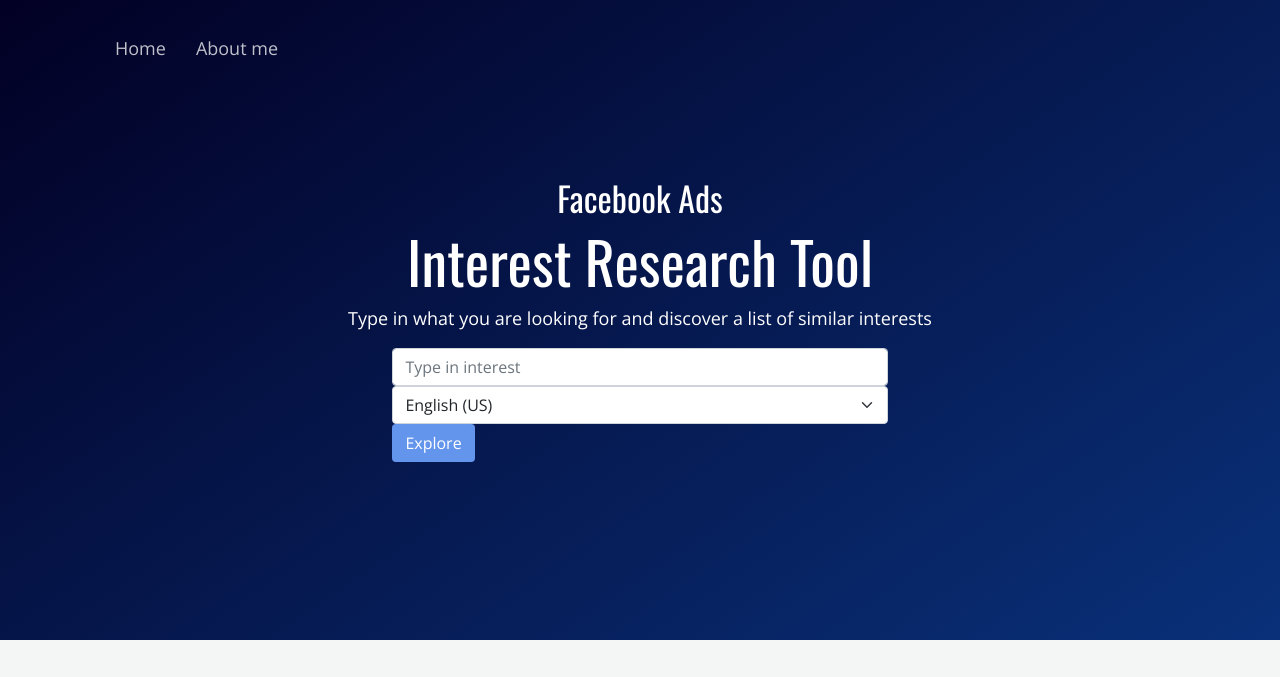
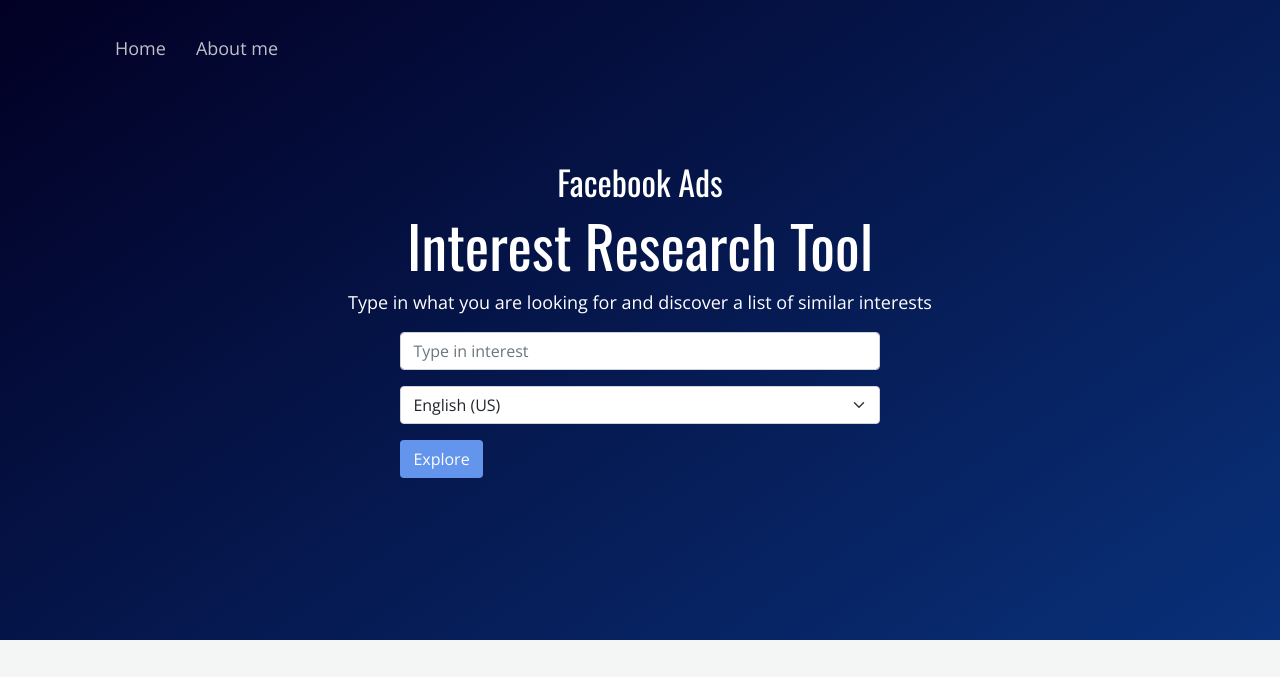
Before and after one commit to JakubSadowskiPL/InterestResearchTool, a Flask app: page / in a window 1280 px wide. Shown: the top 677 px of the page. Run offline with Flask 2, Linux system fonts and the light colour scheme; style sheets or scripts are compiled from the project's sources.

Commit message:
style search form cd

```diff
--- a/templates/search.html
+++ b/templates/search.html
@@ -13,7 +13,7 @@
                 </p>
             </div>
         </div>
-            <form method="POST" action="{{url_for('resoults')}}" class="row row-cols-lg-auto align-items-center">
+            <form method="POST" action="{{url_for('resoults')}}" class="row row-cols-lg-auto g-3 align-items-center">
                 <div class="col-12">
                     <input name="search_term" type="text" class="form-control hero-search__input--phrase" placeholder="Type in interest">
                 </div>
```
Also changed, not shown: static/css/app.sass (+0 -7 lines), 1 other file.
